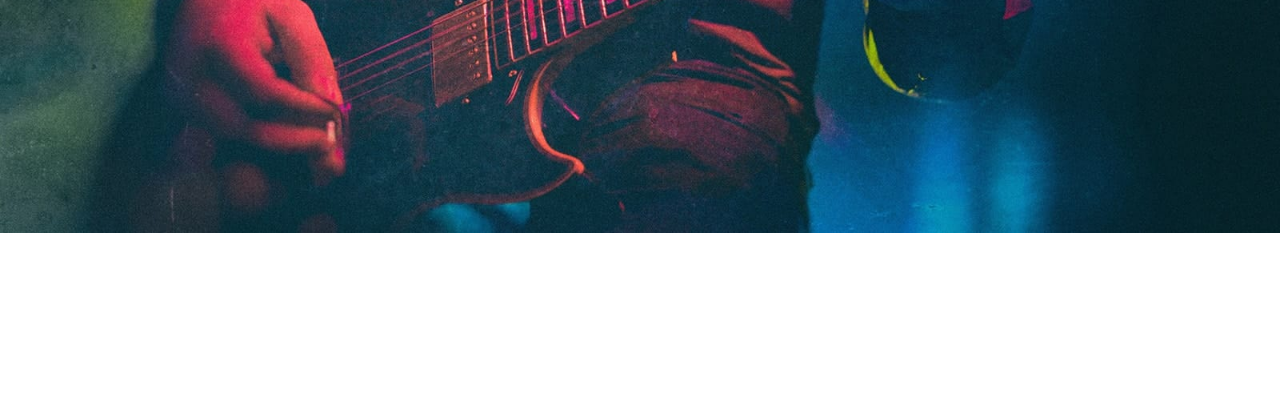
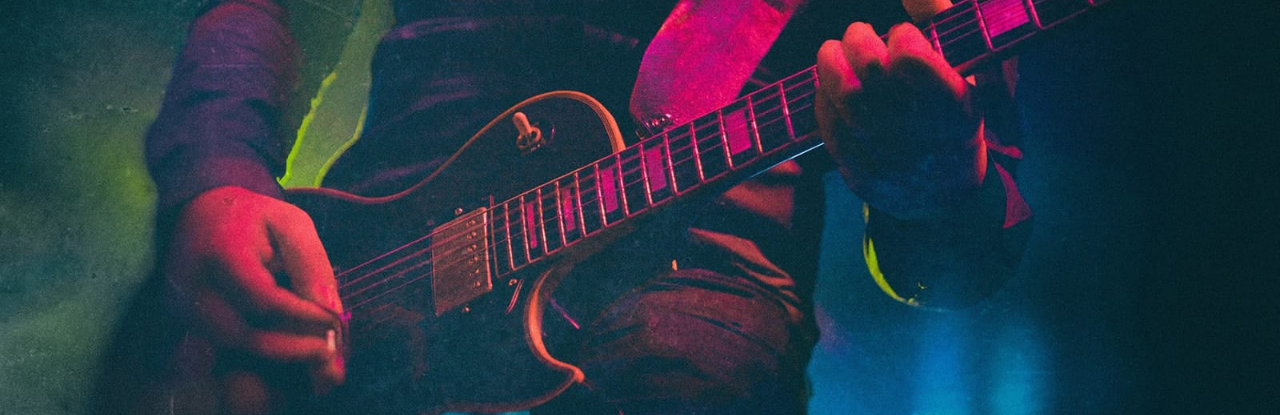
Before and after one commit to adamlang/entourage, a plain HTML site: page index.html in a window 1280 px wide. Shown: the part 385-800 px from the top of the page. Drawn offline with nearby package versions, Linux system fonts and the light colour scheme.

Commit message:
fixed background image to full height

```diff
--- a/css/v1.css
+++ b/css/v1.css
@@ -10,11 +10,10 @@ html {
 body {
     font-family: "Arial", Helvetica Neue, Helvetica, sans-serif;
 		font-weight: normal;
-		background-image: url(../assets/entourage-splash-page-hero.jpg);
-		background-size: cover;
-		background-position: center center;
-		background-repeat: no-repeat;
 		margin: 0 !important;
+}
+body, html {
+	height: 100%;
 }
 @font-face {
   font-family: 'Glyphicons Halflings';
@@ -65,6 +64,13 @@ img {
   height: auto;
   width: 100%;
 }
+.bg {
+	background-image: url(/assets/entourage-splash-page-hero.jpg);
+	background-size: cover;
+	background-position: center;
+	background-repeat: no-repeat;
+	height: 100%;
+}
 main {
 	padding: 3rem 0;
 }
--- a/index.html
+++ b/index.html
@@ -24,6 +24,7 @@
 </head>
 
 <body>
+  <div class="bg">
     <header>
       <div class="container">
         <div class="row">
@@ -50,6 +51,7 @@
     <footer>
 
     </footer>
+  </div>
 
   <!-- jQuery (necessary for Bootstrap's JavaScript plugins) -->
   <script src="https://ajax.googleapis.com/ajax/libs/jquery/3.2.1/jquery.min.js"></script>
```
Lines whose indentation alone changed are shown as unchanged.
